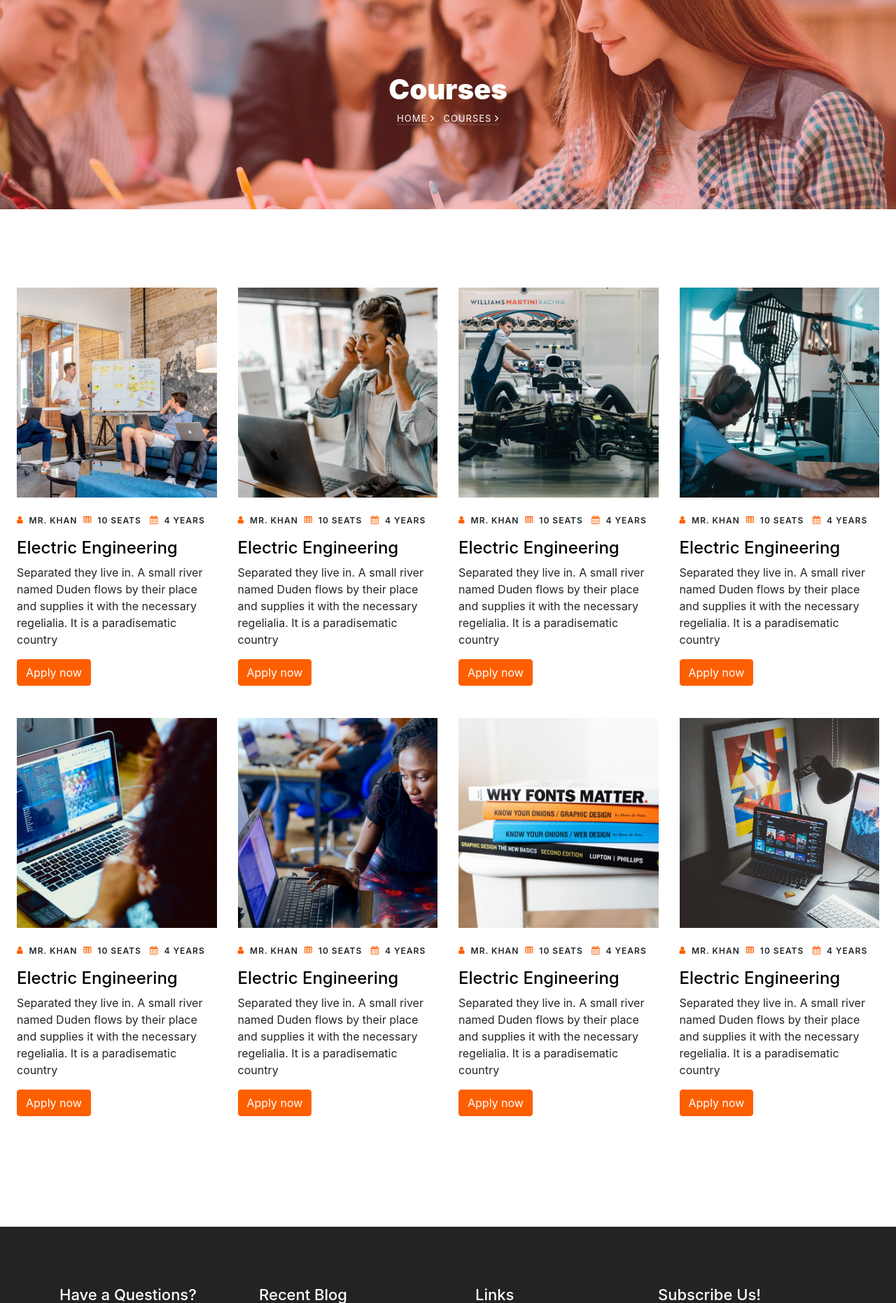
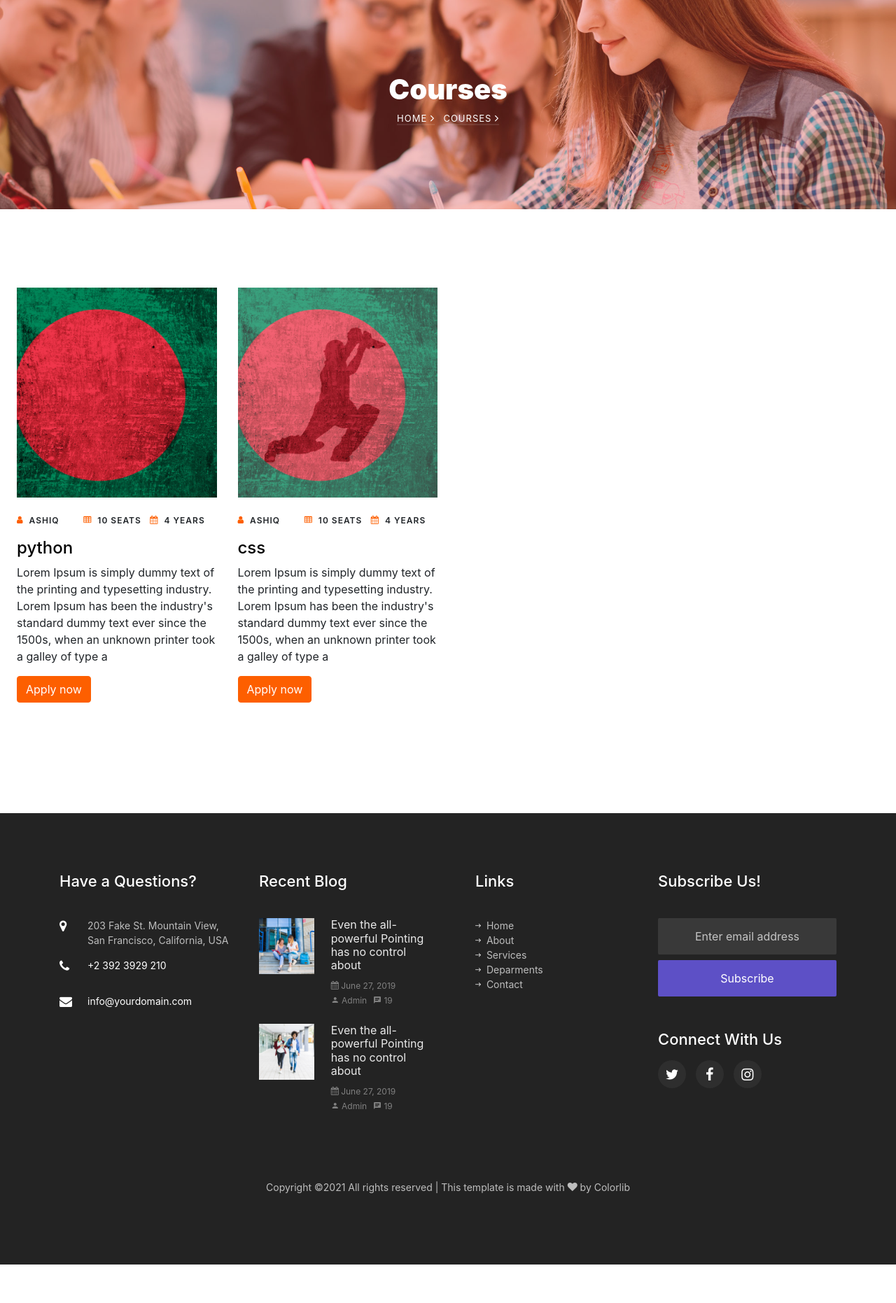
Before and after one commit to ashikpydev/Learning-Management-System, a Django app: page /courses in a window 1280 px wide. Shown: the part 198-2060 px from the top of the page at 70% size. After the commit the page ends 2005 px from the top, so only its background shows below. Run offline with Django 3.2, Linux system fonts and the light colour scheme; data comes from the database, SQL or seed files in the repository; both versions use the stored data as it was after the commit; some libraries are stand-ins or nearby versions; some web fonts are replaced.

Commit message:
course section updated

```diff
--- a/lms_app/views.py
+++ b/lms_app/views.py
@@ -21,7 +21,9 @@ def blog(request):
     return render(request, 'blog.html')
 
 def courses(request):
-    return render(request, 'courses.html')
+    all_courses=Courses.objects.all()
+    context={'all_courses':all_courses}
+    return render(request, 'courses.html', context)
 
 def teacher(request):
     teacher = Teacher.objects.all()
--- a/templates/courses.html
+++ b/templates/courses.html
@@ -17,111 +17,31 @@
     <section class="ftco-section">
 			<div class="container-fluid px-4">
 				<div class="row">
+
+
+					{% for course in all_courses %}
 					<div class="col-md-3 course ftco-animate">
-						<div class="img" style="background-image: url({% static 'images/course-1.jpg' %});"></div>
+						<div class="img" style="background-image: url(/media/{{course.course_image}});"></div>
 						<div class="text pt-4">
 							<p class="meta d-flex">
-								<span><i class="icon-user mr-2"></i>Mr. Khan</span>
+								<span><i class="icon-user mr-2"></i>{{ course.author }}</span>
 								<span><i class="icon-table mr-2"></i>10 seats</span>
 								<span><i class="icon-calendar mr-2"></i>4 Years</span>
 							</p>
-							<h3><a href="#">Electric Engineering</a></h3>
-							<p>Separated they live in. A small river named Duden flows by their place and supplies it with the necessary regelialia. It is a paradisematic country</p>
-							<p><a href="#" class="btn btn-primary">Apply now</a></p>
-						</div>
-					</div>
-					<div class="col-md-3 course ftco-animate">
-						<div class="img" style="background-image: url({% static 'images/course-2.jpg' %});"></div>
-						<div class="text pt-4">
-							<p class="meta d-flex">
-								<span><i class="icon-user mr-2"></i>Mr. Khan</span>
-								<span><i class="icon-table mr-2"></i>10 seats</span>
-								<span><i class="icon-calendar mr-2"></i>4 Years</span>
-							</p>
-							<h3><a href="#">Electric Engineering</a></h3>
-							<p>Separated they live in. A small river named Duden flows by their place and supplies it with the necessary regelialia. It is a paradisematic country</p>
-							<p><a href="#" class="btn btn-primary">Apply now</a></p>
-						</div>
-					</div>
-					<div class="col-md-3 course ftco-animate">
-						<div class="img" style="background-image: url({% static 'images/course-3.jpg' %});"></div>
-						<div class="text pt-4">
-							<p class="meta d-flex">
-								<span><i class="icon-user mr-2"></i>Mr. Khan</span>
-								<span><i class="icon-table mr-2"></i>10 seats</span>
-								<span><i class="icon-calendar mr-2"></i>4 Years</span>
-							</p>
-							<h3><a href="#">Electric Engineering</a></h3>
-							<p>Separated they live in. A small river named Duden flows by their place and supplies it with the necessary regelialia. It is a paradisematic country</p>
-							<p><a href="#" class="btn btn-primary">Apply now</a></p>
-						</div>
-					</div>
-					<div class="col-md-3 course ftco-animate">
-						<div class="img" style="background-image: url({% static 'images/course-4.jpg' %});"></div>
-						<div class="text pt-4">
-							<p class="meta d-flex">
-								<span><i class="icon-user mr-2"></i>Mr. Khan</span>
-								<span><i class="icon-table mr-2"></i>10 seats</span>
-								<span><i class="icon-calendar mr-2"></i>4 Years</span>
-							</p>
-							<h3><a href="#">Electric Engineering</a></h3>
-							<p>Separated they live in. A small river named Duden flows by their place and supplies it with the necessary regelialia. It is a paradisematic country</p>
+							<h3><a href="#">{{ course.course_name }}</a></h3>
+							<p>{{course.course_detail}}</p>
 							<p><a href="#" class="btn btn-primary">Apply now</a></p>
 						</div>
 					</div>
 
-					<div class="col-md-3 course ftco-animate">
-						<div class="img" style="background-image: url({% static 'images/course-5.jpg' %});"></div>
-						<div class="text pt-4">
-							<p class="meta d-flex">
-								<span><i class="icon-user mr-2"></i>Mr. Khan</span>
-								<span><i class="icon-table mr-2"></i>10 seats</span>
-								<span><i class="icon-calendar mr-2"></i>4 Years</span>
-							</p>
-							<h3><a href="#">Electric Engineering</a></h3>
-							<p>Separated they live in. A small river named Duden flows by their place and supplies it with the necessary regelialia. It is a paradisematic country</p>
-							<p><a href="#" class="btn btn-primary">Apply now</a></p>
-						</div>
-					</div>
-					<div class="col-md-3 course ftco-animate">
-						<div class="img" style="background-image: url({% static 'images/course-6.jpg' %});"></div>
-						<div class="text pt-4">
-							<p class="meta d-flex">
-								<span><i class="icon-user mr-2"></i>Mr. Khan</span>
-								<span><i class="icon-table mr-2"></i>10 seats</span>
-								<span><i class="icon-calendar mr-2"></i>4 Years</span>
-							</p>
-							<h3><a href="#">Electric Engineering</a></h3>
-							<p>Separated they live in. A small river named Duden flows by their place and supplies it with the necessary regelialia. It is a paradisematic country</p>
-							<p><a href="#" class="btn btn-primary">Apply now</a></p>
-						</div>
-					</div>
-					<div class="col-md-3 course ftco-animate">
-						<div class="img" style="background-image: url({% static 'images/course-7.jpg' %});"></div>
-						<div class="text pt-4">
-							<p class="meta d-flex">
-								<span><i class="icon-user mr-2"></i>Mr. Khan</span>
-								<span><i class="icon-table mr-2"></i>10 seats</span>
-								<span><i class="icon-calendar mr-2"></i>4 Years</span>
-							</p>
-							<h3><a href="#">Electric Engineering</a></h3>
-							<p>Separated they live in. A small river named Duden flows by their place and supplies it with the necessary regelialia. It is a paradisematic country</p>
-							<p><a href="#" class="btn btn-primary">Apply now</a></p>
-						</div>
-					</div>
-					<div class="col-md-3 course ftco-animate">
-						<div class="img" style="background-image: url({% static 'images/course-8.jpg' %});"></div>
-						<div class="text pt-4">
-							<p class="meta d-flex">
-								<span><i class="icon-user mr-2"></i>Mr. Khan</span>
-								<span><i class="icon-table mr-2"></i>10 seats</span>
-								<span><i class="icon-calendar mr-2"></i>4 Years</span>
-							</p>
-							<h3><a href="#">Electric Engineering</a></h3>
-							<p>Separated they live in. A small river named Duden flows by their place and supplies it with the necessary regelialia. It is a paradisematic country</p>
-							<p><a href="#" class="btn btn-primary">Apply now</a></p>
-						</div>
-					</div>
+					{% endfor %}
+
+
+
+
+
+
+
 				</div>
 			</div>
 		</section>
```
Also changed, not shown: db.sqlite3, media/Untitled_design1.png (added), media/Untitled_design2.png (added).
